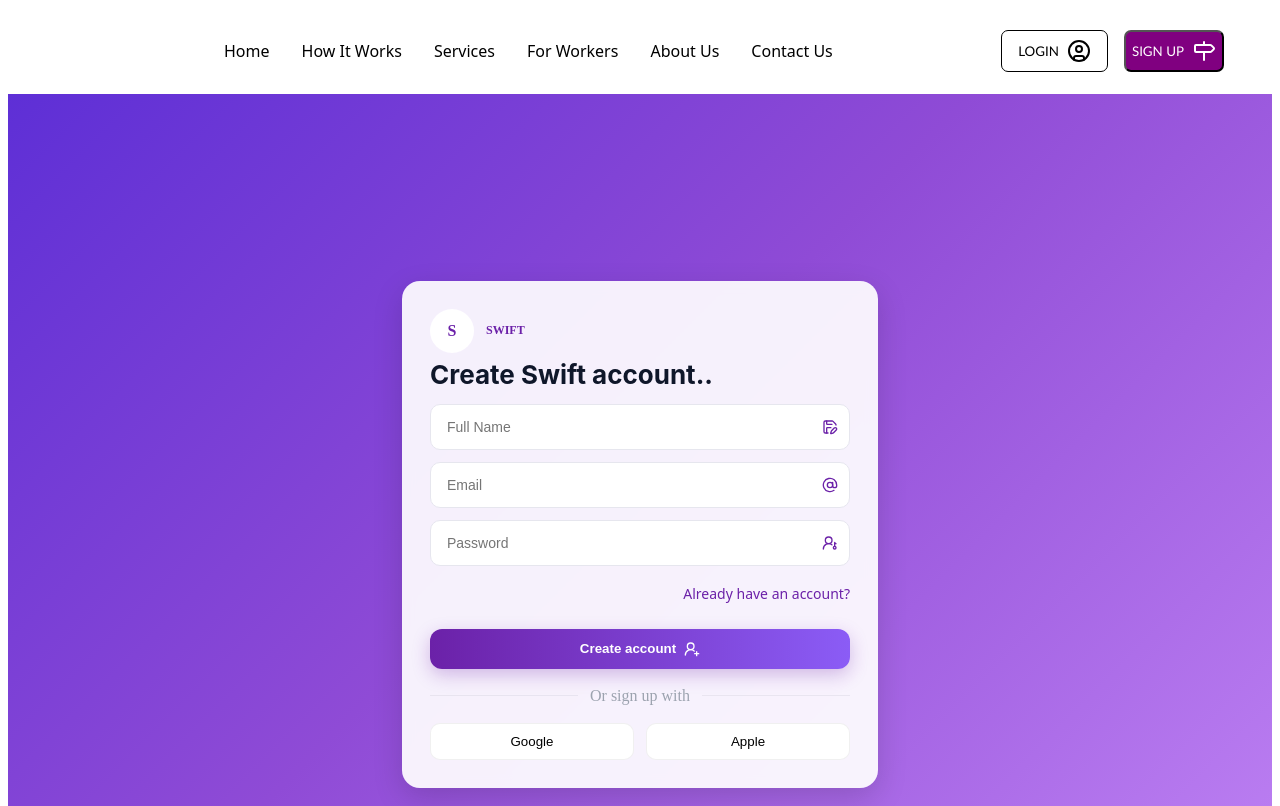
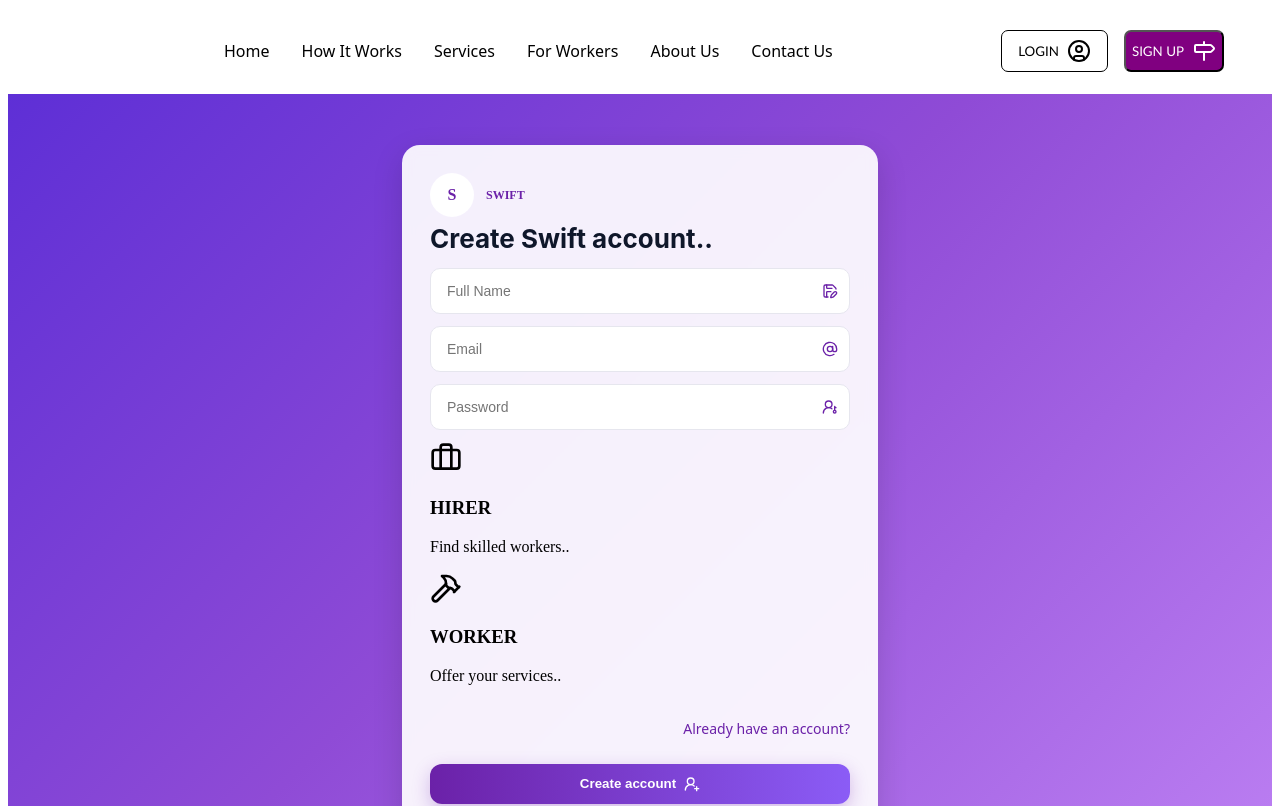
Before and after one commit to NovisticTechBoy/Swift2.0, a React (Vite) app: page /signup in a window 1280 px wide. Shown: the top 806 px of the page. Built offline with nearby package versions, Linux system fonts and the light colour scheme.

Commit message:
Updated the Signup component with User type selection
Added user type selection for Hirer or Worker in Signup component.

```diff
--- a/src/components/Signup.jsx
+++ b/src/components/Signup.jsx
@@ -5,6 +5,7 @@ import { AtSign } from 'lucide-react';
 import { UserRoundKey } from 'lucide-react'
 import { SavePen } from 'lucide-react'
 import { UserRoundPlus } from 'lucide-react'
+import { Briefcase, Hammer } from 'lucide-react'
 
 
 function Signup() {
@@ -16,6 +17,7 @@ function Signup() {
         password: '',
     })
 
+    const [userType, setUserType] = useState('')
     const [error, setErrorMessage] = useState('')
     const [loading, setLoading] = useState(false)
 
@@ -68,6 +70,11 @@ function Signup() {
 
         if (password.length < 8 || password.length > 24) {
             setErrorMessage('Password must be between 8 and 24 characters long.')
+            return
+        }
+
+        if (!userType) {
+            setErrorMessage('Please select if you are a Hirer or Worker.')
             return
         }
 
@@ -136,6 +143,33 @@ function Signup() {
                         </span>
                     </div>
 
+                <div className="user-type-selector">
+                    <div
+                        className={`user-type-card ${userType === 'hirer' ? 'selected' : ''}`}
+                        onClick={() => {
+                            setUserType('hirer')
+                            if (error) setErrorMessage('')
+                        }}
+                    >
+                        <Briefcase size={32} />
+                        <h3>HIRER</h3>
+                        <p>Find skilled workers..</p>
+                    </div>
+
+                    <div
+                        className={`user-type-card ${userType === 'worker' ? 'selected' : ''}`}
+                        onClick={() => {
+                            setUserType('worker')
+                            if (error) setErrorMessage('')
+                        }}
+                    >
+                        <Hammer size={32} />
+                        <h3>WORKER</h3>
+                        <p>Offer your services..</p>
+                    </div>
+                </div>
+
+
                     <div className="auth-row">
                         <div />
                         <a className="forgot" href="#">Already have an account?</a>
```
